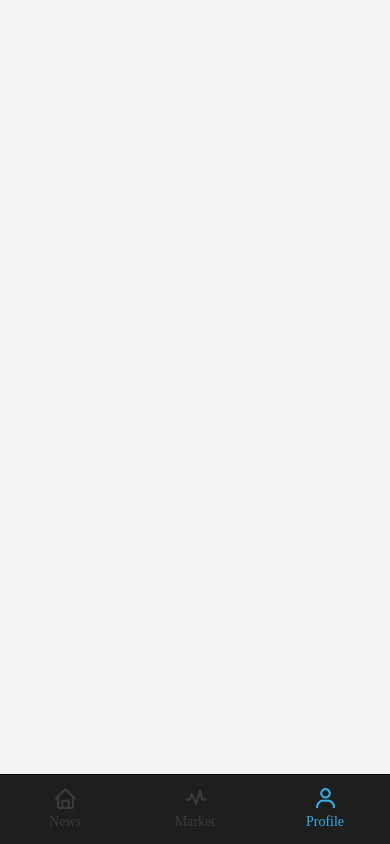
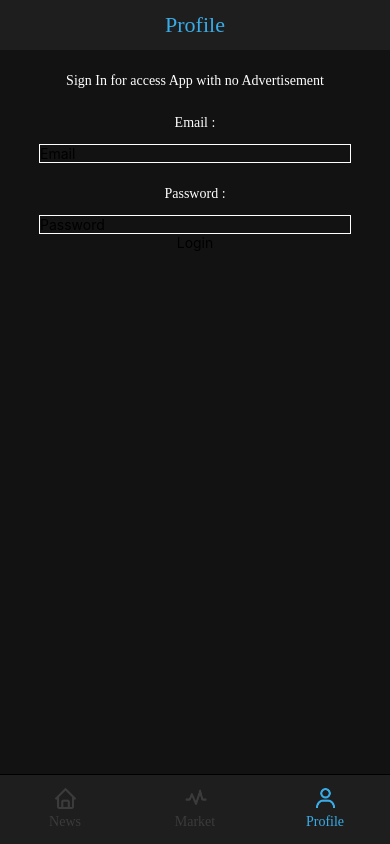
Before and after one commit to nakanidaste/cryptonews-app, a React Native app: screen /Profile in a window 390 px wide. Built offline with nearby package versions, Linux system fonts and the light colour scheme; no server answers.

Commit message:
update profile

```diff
--- a/src/components/NewsList.js
+++ b/src/components/NewsList.js
@@ -17,8 +17,8 @@ const NewsList = ({ cryptoNews, navigation }) => {
                     <Text style={styles.title}>{title}  <Icon name="link" size={10} color= {COLORS.blue}/> <Text style={styles.source}>{source}</Text> </Text>
                 </View>
                 <View style={styles.time}>
-                    <Icon name="arrowup" size={18} color= {COLORS.blue} style={styles.icon}/>
-                    <Icon name="arrowdown" size={18} color= {COLORS.blue} style={styles.icon}/>
+                    <Icon name="arrowup" size={10} color= {COLORS.blue} style={styles.icon}/>
+                    <Icon name="arrowdown" size={10} color= {COLORS.blue} style={styles.icon}/>
                 </View>
             </View>
         </TouchableOpacity>
@@ -30,18 +30,22 @@ export default NewsList
 const styles = StyleSheet.create({
     container: {
         flexDirection: 'column',
-        backgroundColor: COLORS.gray
+        backgroundColor: COLORS.gray,
+        borderBottomWidth: 0.6,
+        borderBottomColor: COLORS.lightGray,
     },
     newsCointainer: {
         flexDirection: 'row',
-        borderBottomWidth: 0.3,
-        borderBottomColor: COLORS.lightGray,
+        // borderBottomWidth: 0.3,
+        // borderBottomColor: COLORS.lightGray,
         paddingVertical: 10,
+        //backgroundColor: 'red'
+
     },
     time: {
         flexDirection: 'column',
         height: '80%',
-        width: '15%',
+        width: '12%',
         marginVertical: 5,
         alignItems: 'center',
         //padding: 7,
@@ -66,6 +70,7 @@ const styles = StyleSheet.create({
     },
     icon: {
         marginVertical: 5,
-        opacity: 0.8
+        opacity: 0.8,
+        paddingLeft: 15
     }
 })
--- a/src/screens/Profile.js
+++ b/src/screens/Profile.js
@@ -1,17 +1,60 @@
 import React from 'react';
-import { View, Text, StyleSheet, Image } from 'react-native';
+import { View, Text, StyleSheet, TextInput, TouchableOpacity } from 'react-native';
 import { COLORS, FONTS } from '../constants';
-import { CoinList } from '../components'
+import { CoinList, Header } from '../components'
 import Icon from 'react-native-vector-icons/dist/AntDesign'
 
 const Profile = () => {
     return (
-        <View>
-
+        <View style={styles.container}>
+            <Header label="Profile"/>
+            <View style={styles.loginContainer}>
+                <Text style={styles.text}>Sign In for access App with no Advertisement</Text>
+                {/* <View style={styles.containerInput}> */}
+                    <Text style={styles.text}>Email :</Text>
+                    <TextInput
+                        placeholder='Email'
+                        style={styles.textInput}
+                    />
+                    <Text style={styles.text}>Password :</Text>
+                    <TextInput
+                        placeholder='Password'
+                        style={styles.textInput}
+                    />
+                    <TouchableOpacity>
+                        <Text>Login</Text>
+                    </TouchableOpacity>
+                {/* </View> */}
+            </View>
         </View>
     )
 }
 
 export default Profile;
 
-const styles = StyleSheet.create({})
+const styles = StyleSheet.create({
+    container: {
+        flex: 1,
+        backgroundColor: COLORS.gray,
+    },
+    loginContainer: {
+        flex: 1,
+        alignItems:'center',
+        //backgroundColor: COLORS.white
+    },
+    containerInput: {
+        width: 100,
+        backgroundColor: COLORS.white
+    },
+    text: {
+        color: COLORS.white,
+        ...FONTS.body4,
+        marginTop: 20,
+    },
+    textInput: {
+        borderWidth: 1,
+        borderColor: COLORS.white,
+        width: '80%',
+        marginTop: 10,
+    }
+})
```
